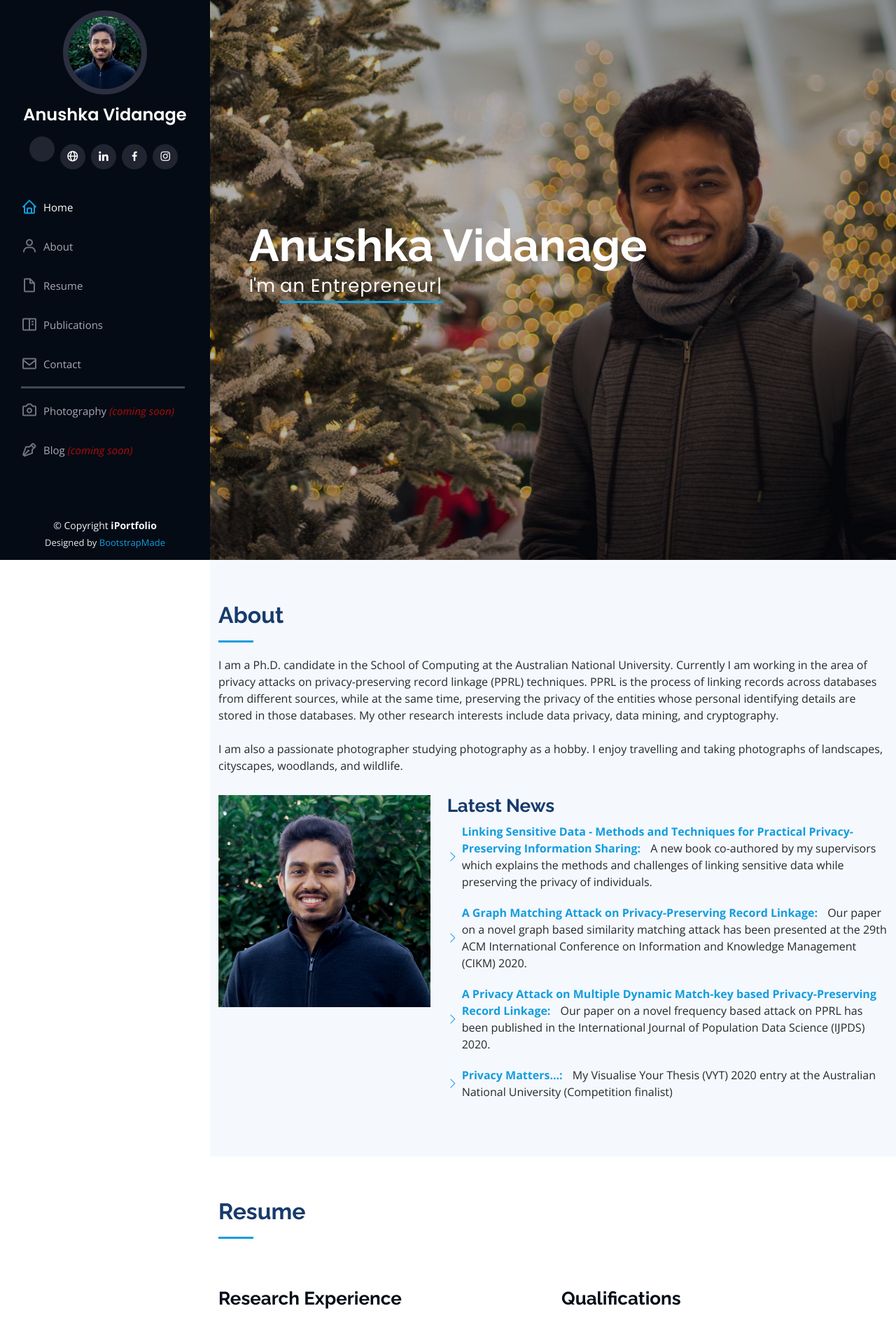
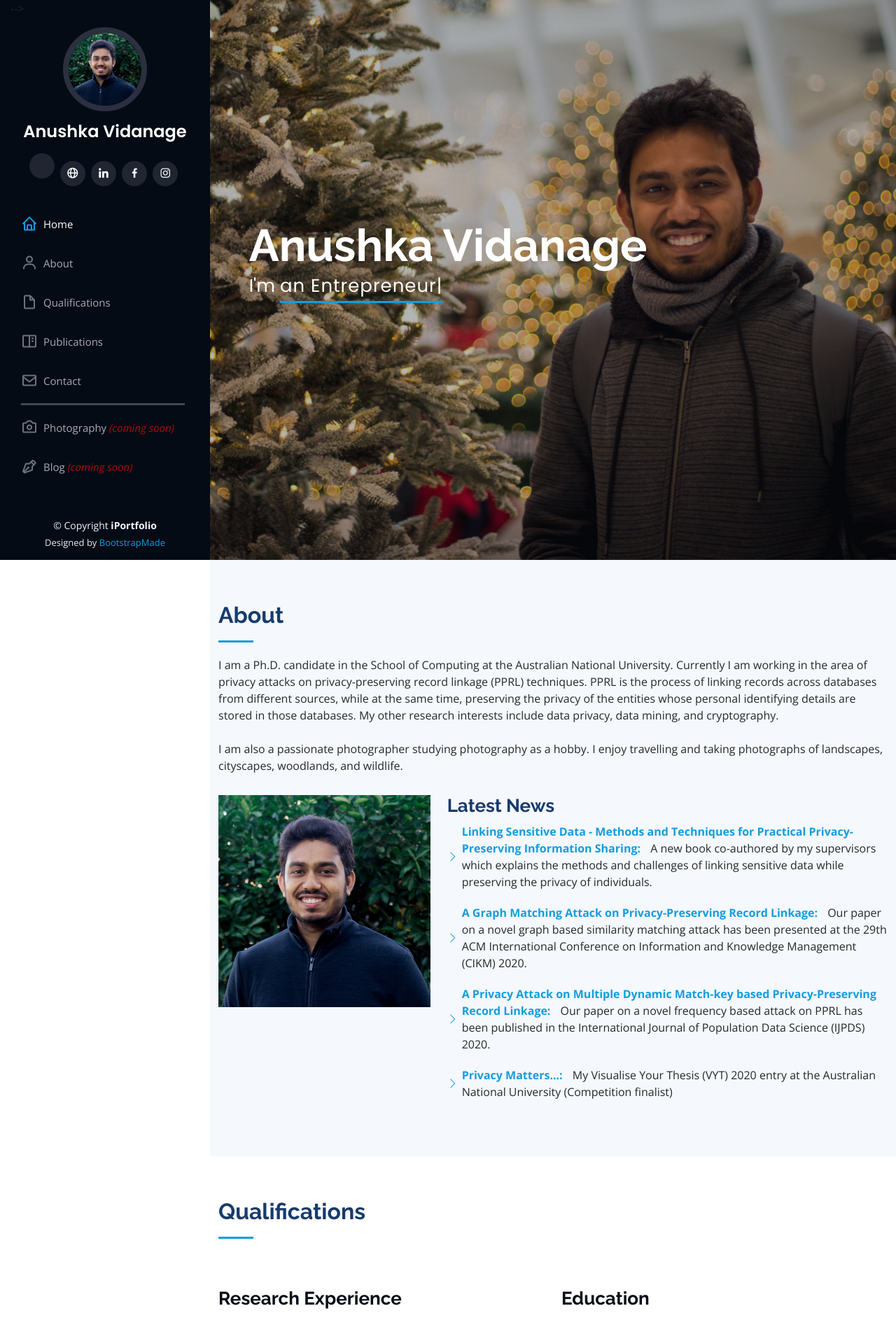
Before and after one commit to anushkavidanage/anushkavidanage.github.io, a plain HTML site: page index.html in a window 1280 px wide. Shown: the top 1886 px of the page at 70% size. Drawn offline with nearby package versions, Linux system fonts and the light colour scheme; some icons are missing.

Commit message:
added index file

```diff
--- a/index.html
+++ b/index.html
@@ -45,7 +45,7 @@
 
   <!-- ======= Header ======= -->
   <header id="header">
-    <div class="d-flex flex-column">
+    <div class="d-flex flex-column">-->
 
       <div class="profile">
         <img src="assets/img/profile-img.jpg" alt="" class="img-fluid rounded-circle">
@@ -64,7 +64,7 @@
         <ul>
           <li><a href="#hero" class="nav-link scrollto active"><i class="bx bx-home"></i> <span>Home</span></a></li>
           <li><a href="#about" class="nav-link scrollto"><i class="bx bx-user"></i> <span>About</span></a></li>
-          <li><a href="#resume" class="nav-link scrollto"><i class="bx bx-file-blank"></i> <span>Resume</span></a></li>
+          <li><a href="#resume" class="nav-link scrollto"><i class="bx bx-file-blank"></i> <span>Qualifications</span></a></li>
           <li><a href="#portfolio" class="nav-link scrollto"><i class="bx bx-book-content"></i> <span>Publications</span></a></li>
           <li><a href="#contact" class="nav-link scrollto"><i class="bx bx-envelope"></i> <span>Contact</span></a></li>
 
@@ -272,7 +272,7 @@
       <div class="container">
 
         <div class="section-title">
-          <h2>Resume</h2>
+          <h2>Qualifications</h2>
           <!--<p>Magnam dolores commodi suscipit. Necessitatibus eius consequatur ex aliquid fuga eum quidem. Sit sint consectetur velit. Quisquam quos quisquam cupiditate. Et nemo qui impedit suscipit alias ea. Quia fugiat sit in iste officiis commodi quidem hic quas.</p>-->
         </div>
 
@@ -317,7 +317,7 @@
           </div>
 
           <div class="col-lg-6" data-aos="fade-up" data-aos-delay="100">
-            <h3 class="resume-title">Qualifications</h3>
+            <h3 class="resume-title">Education</h3>
             <div class="resume-item">
               <h4>PhD Candidate in Computer Science</h4>
               <h5>August 2017 - Present</h5>
```
Also changed, not shown: assets/img/apple-touch-icon.png, assets/img/favicon.png.
